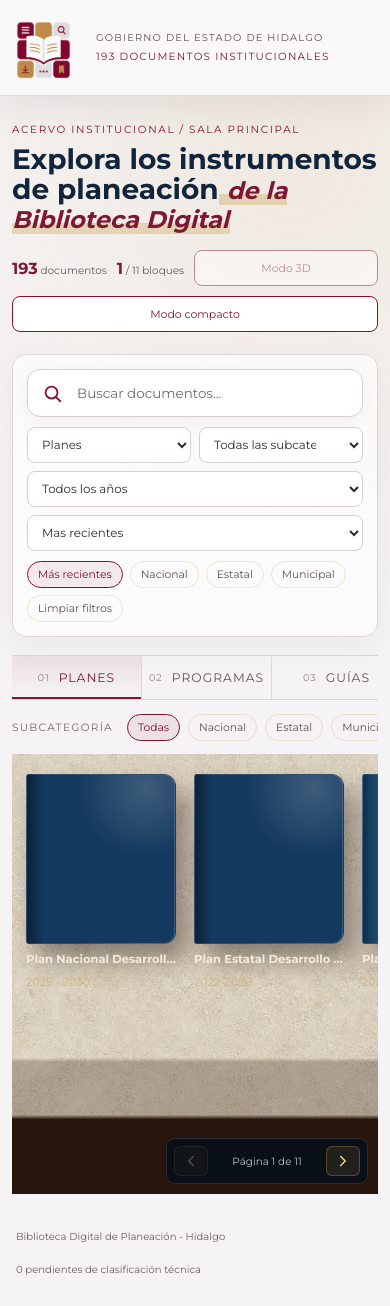
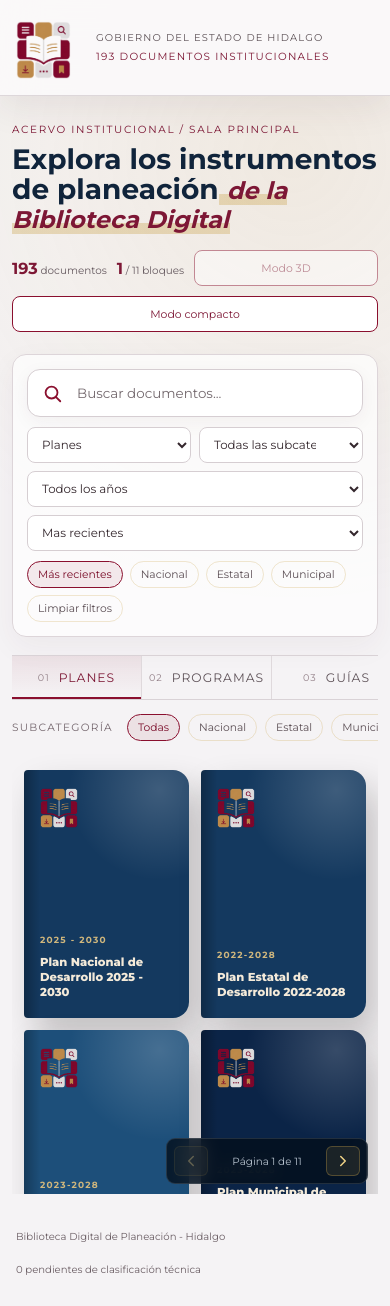
Before and after one commit to gomez50057/bibliotecadigitalv2, a Next.js app: page / in a window 390 px wide. Built offline with nearby package versions, Linux system fonts and the light colour scheme.

Commit message:
se ajusta modo en movil

```diff
--- a/src/components/biblioteca-3d/BibliotecaDigital3D.module.css
+++ b/src/components/biblioteca-3d/BibliotecaDigital3D.module.css
@@ -746,8 +746,8 @@
 
 .lightBooks {
   display: grid;
-  grid-template-columns: repeat(auto-fill, minmax(150px, 1fr));
-  gap: 18px;
+  grid-template-columns: repeat(auto-fill, minmax(230px, 1fr));
+  gap: 22px;
   height: 100%;
   padding: 28px;
   overflow: auto;
@@ -755,33 +755,62 @@
 }
 
 .lightBooks > button {
-  display: grid;
-  gap: 9px;
+  display: block;
   padding: 0;
   border: 0;
   background: transparent;
-  color: #2f252a;
+  color: #fff;
   cursor: pointer;
   text-align: left;
 }
 
 .lightBooks .mobileBookCover {
   width: 100%;
-  height: 210px;
+  min-height: 310px;
+  display: flex;
+  flex-direction: column;
+  justify-content: space-between;
+  align-items: flex-start;
+  padding: 30px 28px;
+  border: 0;
+  border-radius: 4px 16px 16px 4px;
+  background:
+    linear-gradient(90deg, rgba(0, 0, 0, 0.26), transparent 10%),
+    radial-gradient(circle at 82% 8%, rgba(255, 255, 255, 0.18), transparent 34%),
+    var(--book-color);
+  box-shadow: 12px 18px 34px rgba(21, 20, 19, 0.22);
+  transition: transform 0.16s ease, box-shadow 0.16s ease;
+}
+
+.lightBooks > button:hover .mobileBookCover {
+  transform: translateY(-3px);
+  box-shadow: 14px 22px 38px rgba(21, 20, 19, 0.28);
+}
+
+.lightBookLogo {
+  width: 58px;
 }
 
 .lightBooks strong {
+  display: -webkit-box;
   overflow: hidden;
-  color: #2f252a;
-  font-size: 0.78rem;
-  line-height: 1.35;
+  color: #fff;
+  font-size: 1.18rem;
+  font-weight: 800;
+  line-height: 1.16;
   text-overflow: ellipsis;
-  white-space: nowrap;
+  -webkit-box-orient: vertical;
+  -webkit-line-clamp: 4;
 }
 
 .lightBooks small {
-  color: #7d1735;
-  font-size: 0.7rem;
+  margin-top: auto;
+  margin-bottom: 14px;
+  color: #eed28d;
+  font-size: 0.66rem;
+  font-weight: 700;
+  letter-spacing: 0.14em;
+  text-transform: uppercase;
 }
 
 .compactTable {
@@ -1001,22 +1030,85 @@
   }
 
   .lightBooks {
-    grid-template-columns: repeat(auto-fill, minmax(118px, 1fr));
-    align-items: start;
-    padding: 20px 14px 82px;
+    display: grid;
+    grid-template-columns: repeat(2, minmax(0, 1fr));
+    gap: 12px;
+    align-items: stretch;
+    padding: 16px 12px 82px;
+    overflow-x: hidden;
+    overflow-y: auto;
+    background: #f5f3f5;
+    scroll-snap-type: none;
   }
 
   .lightBooks .mobileBookCover {
-    height: 170px;
+    aspect-ratio: auto;
+    min-height: 248px;
+    height: auto;
+    padding: 18px 16px;
+  }
+
+  .lightBooks strong {
+    font-size: 0.82rem;
+    line-height: 1.18;
+    -webkit-line-clamp: unset;
+  }
+
+  .lightBooks small {
+    margin-bottom: 10px;
+    font-size: 0.56rem;
+  }
+
+  .lightBookLogo {
+    width: 40px;
   }
 
   .compactTable {
-    padding: 10px;
+    padding: 12px;
+    overflow-x: hidden;
+    overflow-y: auto;
   }
 
   .compactTable table {
-    width: 780px;
+    width: 100%;
     font-size: 0.72rem;
+    border-collapse: separate;
+    border-spacing: 0 12px;
+    background: transparent;
+  }
+
+  .compactTable thead {
+    display: none;
+  }
+
+  .compactTable tbody,
+  .compactTable tr,
+  .compactTable td {
+    display: block;
+    width: 100%;
+  }
+
+  .compactTable tr {
+    padding: 12px;
+    border: 1px solid #e5dde1;
+    border-radius: 8px;
+    background: #fff;
+  }
+
+  .compactTable td {
+    display: grid;
+    grid-template-columns: 92px minmax(0, 1fr);
+    gap: 10px;
+    border-bottom: 0;
+  }
+
+  .compactTable td::before {
+    content: attr(data-label);
+    color: #7d1735;
+    font-size: 0.62rem;
+    font-weight: 800;
+    letter-spacing: 0.04em;
+    text-transform: uppercase;
   }
 
   .compactTable th,
@@ -1025,7 +1117,19 @@
   }
 
   .compactTable td:first-child {
-    min-width: 220px;
+    min-width: 0;
+  }
+
+  .compactTable td:last-child {
+    display: grid;
+  }
+
+  .compactTable td:last-child > button,
+  .compactTable td:last-child > a {
+    display: inline-flex;
+    justify-content: center;
+    margin-right: 6px;
+    margin-bottom: 6px;
   }
 
   .mobileBooks > button {
@@ -1039,6 +1143,19 @@
     cursor: pointer;
     text-align: left;
     scroll-snap-align: center;
+  }
+
+  .mobileBooks.lightBooks > button {
+    display: block;
+    flex: initial;
+    scroll-snap-align: none;
+  }
+
+  .mobileBooks.lightBooks strong {
+    display: block;
+    overflow: visible;
+    text-overflow: clip;
+    white-space: normal;
   }
 
   .mobileBookCover {
--- a/src/components/biblioteca-3d/BibliotecaDigital3DPage.jsx
+++ b/src/components/biblioteca-3d/BibliotecaDigital3DPage.jsx
@@ -7,6 +7,7 @@ import { CATEGORY_LABELS, LIBRARY_TAXONOMY, SUBCATEGORY_LABELS } from "@/config/
 import { libraryDocuments, pendingClassification } from "@/data/libraryDocuments";
 import { chunkBooks } from "@/utils/chunkBooks";
 import { fuzzyIncludes, normalizeText } from "@/utils/normalizeText";
+import BibliotecaDigitalLogo from "@/components/brand/BibliotecaDigitalLogo";
 import DocumentDetailPanel from "./DocumentDetailPanel";
 import LibraryHeader, { LibraryFilters } from "./LibraryHeader";
 import Loading3D from "./Loading3D";
@@ -36,13 +37,22 @@ export default function BibliotecaDigital3DPage() {
   const searchRef = useRef(null);
   const tooltipPortal = useRef(null);
 
+  const clearDocumentUrl = () => {
+    const url = new URL(window.location.href);
+    url.searchParams.delete("doc");
+    window.history.replaceState(null, "", `${url.pathname}${url.search}${url.hash}`);
+  };
+
   useEffect(() => {
     const onKeyDown = (event) => {
       if ((event.metaKey || event.ctrlKey) && event.key.toLowerCase() === "k") {
         event.preventDefault();
         document.querySelector('input[type="search"]')?.focus();
       }
-      if (event.key === "Escape") setSelectedDocument(null);
+      if (event.key === "Escape") {
+        setSelectedDocument(null);
+        clearDocumentUrl();
+      }
     };
     window.addEventListener("keydown", onKeyDown);
     return () => window.removeEventListener("keydown", onKeyDown);
@@ -127,9 +137,7 @@ export default function BibliotecaDigital3DPage() {
 
   const closeDocument = () => {
     setSelectedDocument(null);
-    const url = new URL(window.location.href);
-    url.searchParams.delete("doc");
-    window.history.replaceState(null, "", url);
+    clearDocumentUrl();
   };
 
   const copyCitation = async (document) => {
@@ -290,11 +298,11 @@ export default function BibliotecaDigital3DPage() {
                 <tbody>
                   {visibleDocuments.map((document) => (
                     <tr key={document.id}>
-                      <td>{document.title}</td>
-                      <td>{CATEGORY_LABELS[document.categoryKey]}</td>
-                      <td>{SUBCATEGORY_LABELS[document.subcategory]}</td>
-                      <td>{document.year}</td>
-                      <td>
+                      <td data-label="Título">{document.title}</td>
+                      <td data-label="Categoría">{CATEGORY_LABELS[document.categoryKey]}</td>
+                      <td data-label="Subcategoría">{SUBCATEGORY_LABELS[document.subcategory]}</td>
+                      <td data-label="Año">{document.year}</td>
+                      <td data-label="Acciones">
                         <button type="button" onClick={() => selectDocument(document)}>Ver</button>
                         <a href={document.url} target="_blank" rel="noreferrer">Abrir</a>
                         <button type="button" onClick={() => copyCitation(document)}>Cita</button>
@@ -310,9 +318,11 @@ export default function BibliotecaDigital3DPage() {
             <div className={`${styles.mobileBooks} ${!show3D ? styles.lightBooks : ""}`} aria-label="Libros visibles">
               {visibleDocuments.map((document) => (
                 <button key={document.id} onClick={() => selectDocument(document)}>
-                  <span className={styles.mobileBookCover} style={{ "--book-color": document.colorVariant }} />
-                  <strong>{document.shortTitle}</strong>
-                  <small>{document.year}</small>
+                  <span className={styles.mobileBookCover} style={{ "--book-color": document.colorVariant }}>
+                    <BibliotecaDigitalLogo compact className={styles.lightBookLogo} />
+                    <small>{document.year}</small>
+                    <strong title={document.title}>{document.title}</strong>
+                  </span>
                 </button>
               ))}
             </div>
```
